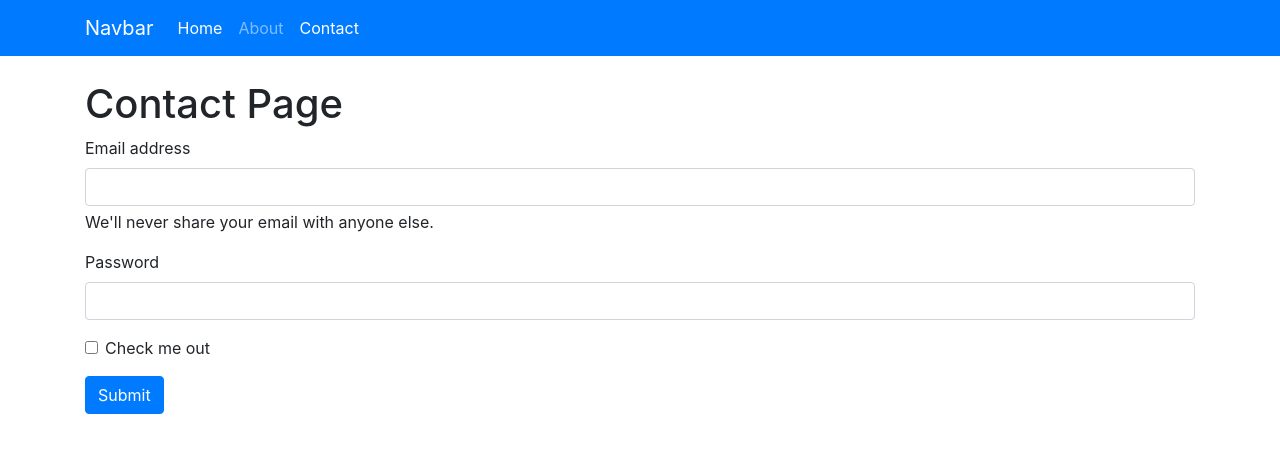
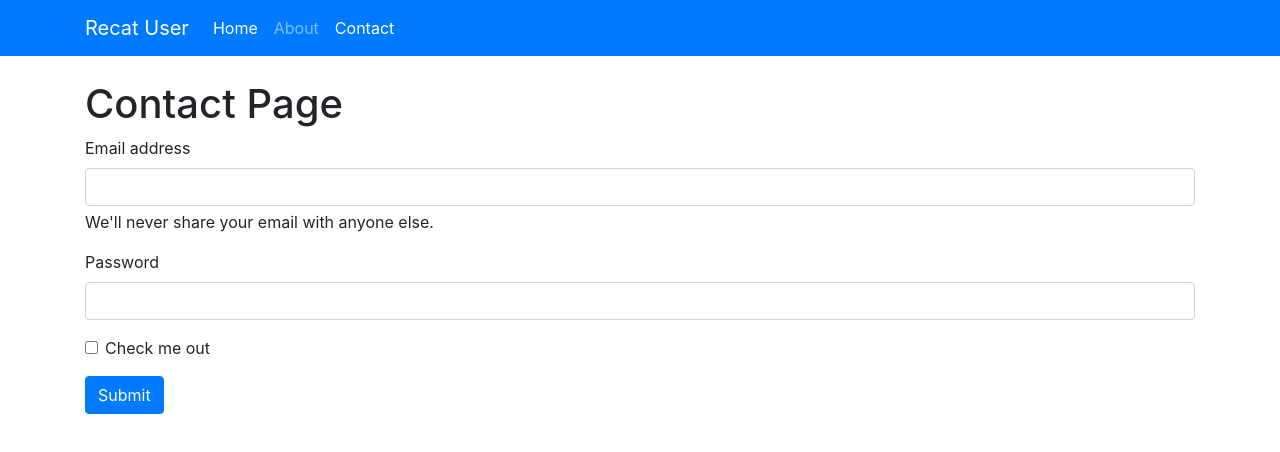
Before and after one commit to vermad843/CRUD, a React (Create React App) app: page /contact in a window 1280 px wide. Shown: the top 452 px of the page. Built offline with nearby package versions, Linux system fonts and the light colour scheme.

Commit message:
not found page

```diff
--- a/src/App.js
+++ b/src/App.js
@@ -6,6 +6,7 @@ import About from './components/pages/About';
 import Contact from './components/pages/Contact';
 import Navbar from './layout/Navbar'
 import {BrowserRouter as Router, Route, Switch } from "react-router-dom";
+import NotFound from './components/pages/NotFound';
 
 function App() {
   return (
@@ -16,6 +17,7 @@ function App() {
              <Route exact path='/' component = {Home}/>
              <Route exact path='/about' component = {About}/>
              <Route exact path='/contact' component = {Contact}/>
+             <Route component = {NotFound}/>
           </Switch>
        </div>
      </Router>
--- /dev/null
+++ b/src/components/pages/NotFound.js
@@ -0,0 +1,11 @@
+import React from 'react';
+
+const NotFound = () => {
+    return (
+        <div className = "not-found">
+            <h1 className = "display-1">Page Not Found</h1>
+        </div>
+    )
+}
+
+export default NotFound;
--- a/src/index.css
+++ b/src/index.css
@@ -1,13 +1,10 @@
-body {
-  margin: 0;
-  font-family: -apple-system, BlinkMacSystemFont, 'Segoe UI', 'Roboto', 'Oxygen',
-    'Ubuntu', 'Cantarell', 'Fira Sans', 'Droid Sans', 'Helvetica Neue',
-    sans-serif;
-  -webkit-font-smoothing: antialiased;
-  -moz-osx-font-smoothing: grayscale;
+.not-found {
+  position : fixed;
+  top : 0;
+  width : 100vw;
+  height : 100vh;
+  background-color:#fff ;
+  display : flex;
+  justify-content: center;
+  align-items: center;
 }
-
-code {
-  font-family: source-code-pro, Menlo, Monaco, Consolas, 'Courier New',
-    monospace;
-}
--- a/src/layout/Navbar.js
+++ b/src/layout/Navbar.js
@@ -5,24 +5,24 @@ const Navbar = () => {
     return (
         <nav className="navbar navbar-expand-lg navbar-dark bg-primary">
             <div className = "container">
-              <a className="navbar-brand" href="#">Navbar</a>
+              <a className="navbar-brand" href="#">Recat User</a>
                 <button className="navbar-toggler" type="button" data-bs-toggle="collapse" data-bs-target="#navbarSupportedContent" aria-controls="navbarSupportedContent" aria-expanded="false" aria-label="Toggle navigation">
                   <span className="navbar-toggler-icon"></span>
                 </button>
                 <div className="collapse navbar-collapse">
                   <ul className="navbar-nav mr-auto">
                     <li className="nav-item active">
-                      <NavLink className="nav-link" to="/">
+                      <NavLink className="nav-link" exact to="/">
                         Home
                       </NavLink>
                     </li>
                     <li className="nav-item">
-                      <NavLink className="nav-link" to="/about">
+                      <NavLink className="nav-link" exact to="/about">
                         About
                       </NavLink>
                     </li>
                     <li className="nav-item">
-                      <NavLink className="nav-link" to="/contact">
+                      <NavLink className="nav-link" exact to="/contact">
                         Contact
                       </NavLink>
                     </li>
```
